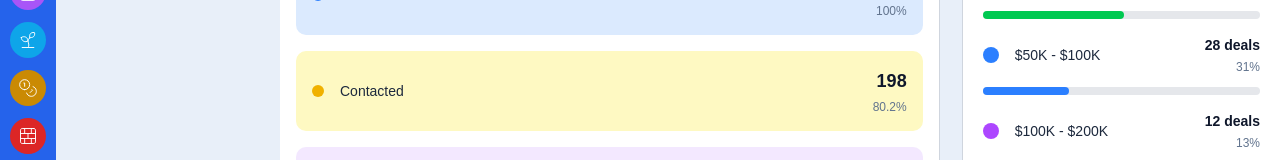
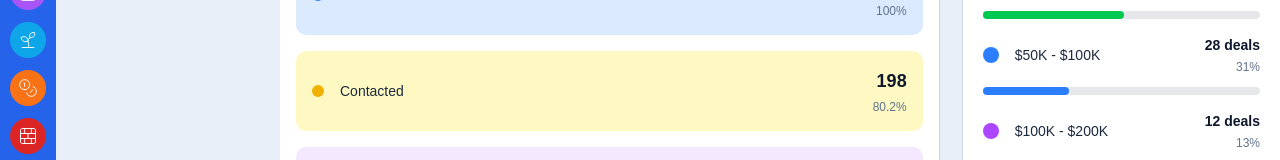
Before and after one commit to react6-flyweis/the-steel-admin, a React (Vite) app: page / in a window 1280 px wide. Shown: the part 426-586 px from the top of the page. Built offline with nearby package versions, Linux system fonts and the light colour scheme.

Commit message:
feat: add Accounts section with navigation items and routes

```diff
--- a/src/components/sidebar.tsx
+++ b/src/components/sidebar.tsx
@@ -34,6 +34,7 @@ type NavGroup =
   | "documents"
   | "settings"
   | "links"
+  | "accounts"
   | "reports"
   | "construction"
   | "ai-marketing";
@@ -231,13 +232,29 @@ const navigationGroups: NavigationGroup[] = [
       },
     ],
   },
+  // {
+  //   id: "reports" as NavGroup,
+  //   icon: finance,
+  //   label: "Finance",
+  //   color: "bg-[#ca8a04]",
+  //   link: "/finance",
+  //   items: [{ path: "/finance", label: "Finance" }],
+  // },
   {
-    id: "reports" as NavGroup,
+    id: "accounts" as NavGroup,
     icon: finance,
-    label: "Finance",
-    color: "bg-[#ca8a04]",
-    link: "/finance",
-    items: [{ path: "/finance", label: "Finance" }],
+    label: "Financial Overview",
+    color: "bg-[#f97316]",
+    link: "/accounts",
+    items: [
+      { path: "/accounts", label: "Overview" },
+      { path: "/accounts/payment_overview", label: "Payment Overview" },
+      { path: "/accounts/order_payments", label: "Orders & Payments" },
+      { path: "/accounts/wip_profit", label: "WIP Profit" },
+      { path: "/accounts/cogs_analysis", label: "COGS Analysis" },
+      { path: "/accounts/expenses", label: "Expenses Management" },
+      { path: "/accounts/reports", label: "Reports Management" },
+    ],
   },
   {
     id: "construction" as NavGroup,
```
